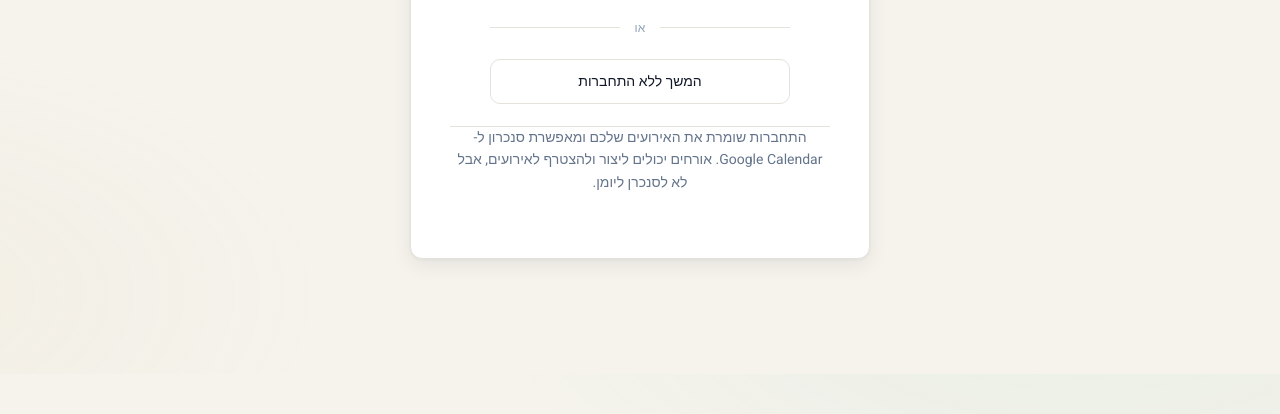
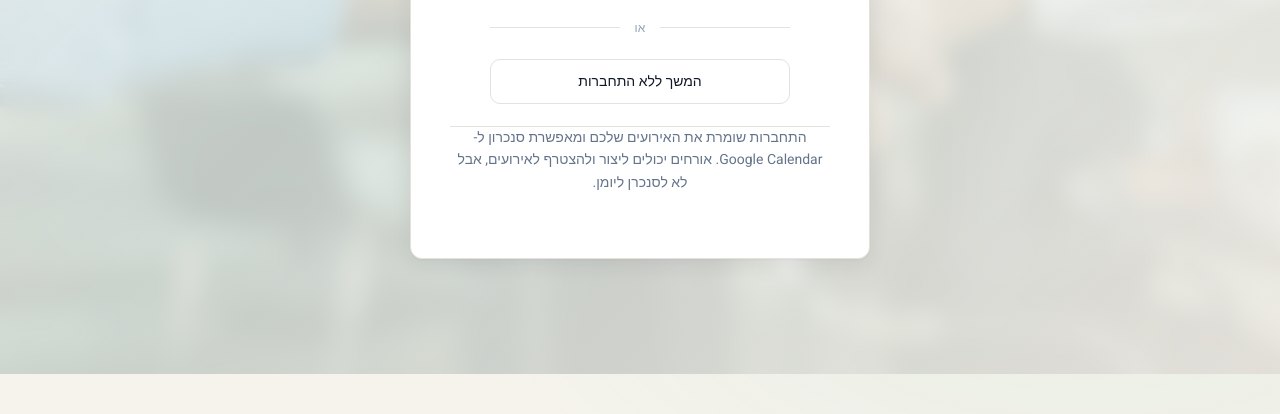
Before and after one commit to tuvyanoam-code/Quick-Event-Coordinator, a plain HTML site: page index.html in a window 1280 px wide. Shown: the part 426-840 px from the top of the page. Drawn offline with nearby package versions, Linux system fonts and the light colour scheme; no server answers.

Commit message:
Add hero photo background to login gate
A full-viewport handshake + design-materials photo sits behind the
login card, muted under a 88% tinted overlay with 10px blur — visible
only when #screen-login is active, hidden on all other screens.

Structure
- assets/login-bg.jpg: 2000x1335 JPEG, ~310KB. Thematic handshake
  image (collaboration — same concept as the brickato reference).
  Easy to swap without touching CSS.
- .login-bg div rendered once in index.html; opacity-toggled via
  :has(#screen-login.active) so it appears only at the gate.

Layering
- ::before renders the photo (cover, centered, slight saturate(.88)
  + contrast(.96), scaled to 1.03 to hide the blurred edge).
- ::after is the tinted overlay: cream/green diagonal gradient in
  light mode, deep-charcoal/forest in dark mode, with backdrop-blur
  10px to soften the image further.
- #screen-login.active gets position:relative; z-index:2 so the
  card always sits above both layers.

Fallback
- If the image fails to load, the overlay gradient alone still fills
  the viewport, so the page degrades gracefully to a tinted backdrop.

Co-Authored-By: Claude Opus 4.7 (1M context) <noreply@anthropic.com>

```diff
--- a/index.html
+++ b/index.html
@@ -22,6 +22,9 @@
 
 <div id="toast-container"></div>
 <div class="loader-overlay" id="loader-overlay"><div class="loader"></div></div>
+
+<!-- Hero background for login gate (shown only when #screen-login is active) -->
+<div class="login-bg" aria-hidden="true"></div>
 
 <!-- Top header with theme toggle + sign-in/account menu -->
 <div class="app-header">
--- a/styles.css
+++ b/styles.css
@@ -814,12 +814,50 @@ button:focus-visible,.home-card:focus-visible{
    Premium first-impression surfaces with brickato-style restraint
    ═══════════════════════════════════════════════════════════ */
 
+/* ── LOGIN HERO BACKGROUND ──────────────────────────────────────
+   Full-viewport photo with a heavy tinted overlay + blur so the
+   card stays perfectly readable. Shown only when the login screen
+   is active (via :has()); hidden otherwise. The asset lives at
+   assets/login-bg.jpg — swap the file to change the photo without
+   touching any CSS. */
+.login-bg{
+  display:none;
+  position:fixed;inset:0;z-index:0;
+  pointer-events:none;overflow:hidden;
+  opacity:0;transition:opacity .5s var(--ease-out);
+}
+body:has(#screen-login.active) .login-bg{display:block;opacity:1}
+.login-bg::before{
+  content:'';position:absolute;inset:-12px;
+  background:url('assets/login-bg.jpg') center/cover no-repeat;
+  filter:saturate(.88) contrast(.96);
+  transform:scale(1.03);
+}
+.login-bg::after{
+  content:'';position:absolute;inset:0;
+  background:
+    linear-gradient(135deg,
+      rgba(245,243,236,.88) 0%,
+      rgba(231,240,234,.82) 40%,
+      rgba(250,247,240,.90) 100%);
+  backdrop-filter:blur(10px) saturate(1.1);
+  -webkit-backdrop-filter:blur(10px) saturate(1.1);
+}
+[data-theme="dark"] .login-bg::after{
+  background:
+    linear-gradient(135deg,
+      rgba(11,18,32,.9) 0%,
+      rgba(20,40,30,.86) 45%,
+      rgba(14,20,27,.92) 100%);
+}
+
 /* ── LOGIN GATE — centered, divider, outlined guest CTA ──────── */
 
 #screen-login.active{
   display:flex;flex-direction:column;align-items:center;justify-content:center;
   min-height:calc(100vh - 80px);
   max-width:460px;text-align:center;
+  position:relative;z-index:2;
 }
 
 .login-card{
```
Also changed, not shown: assets/login-bg.jpg (added).
